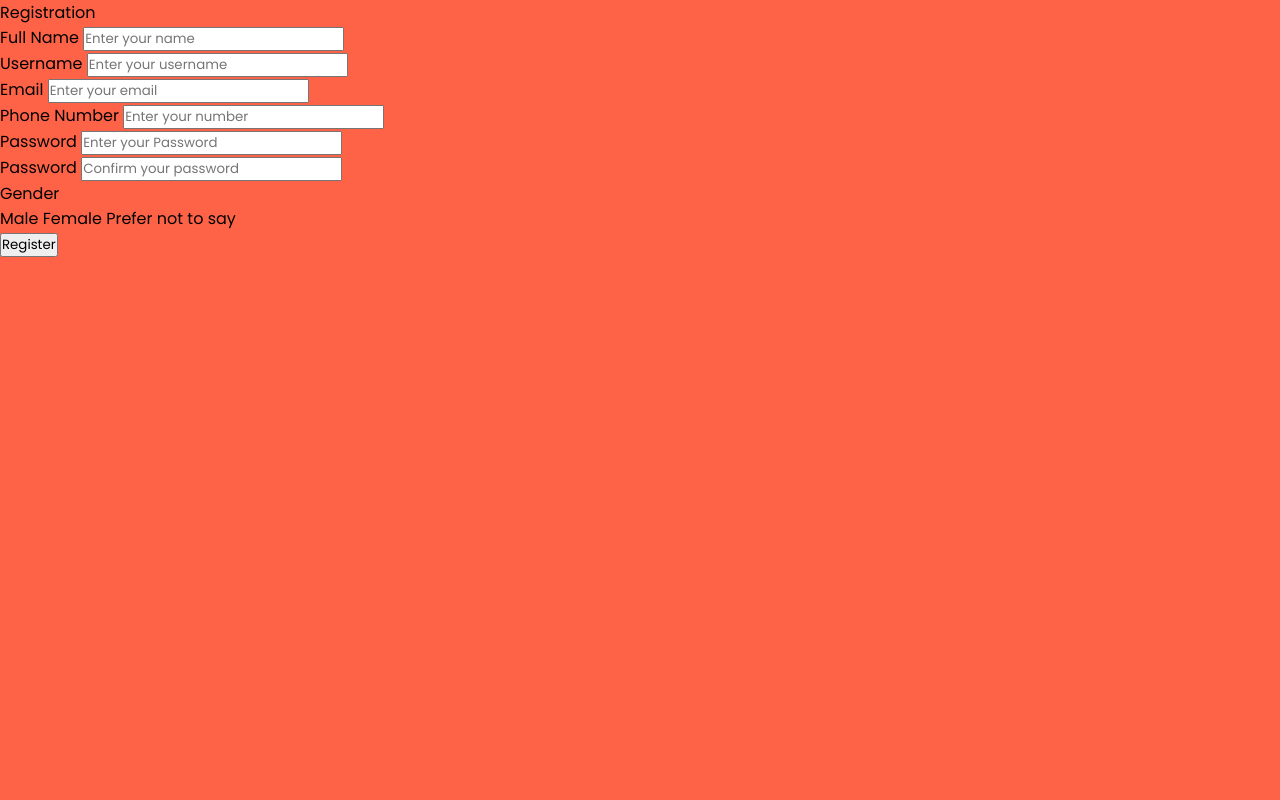
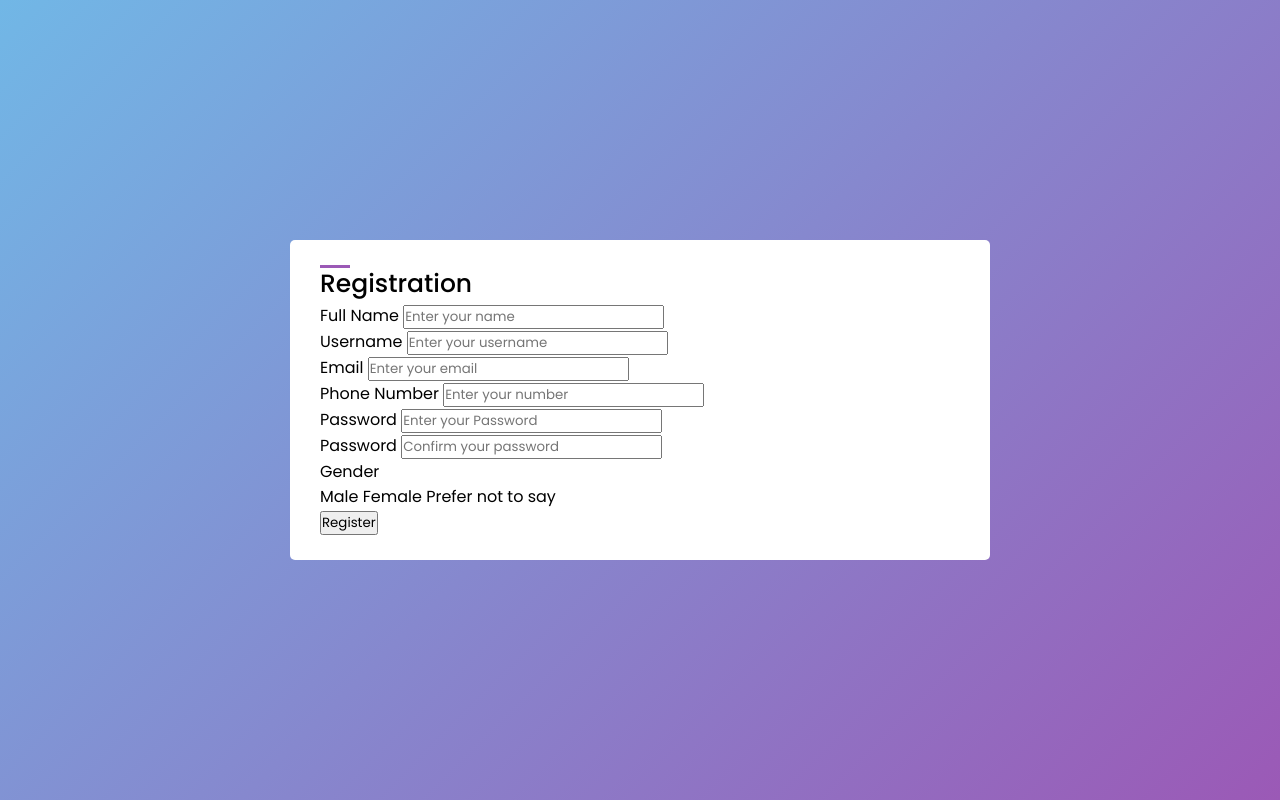
Before and after one commit to IlyaKrapivnoy/Responsive-Registration-Form, a plain HTML site: page index.html in a window 1280 px wide. Drawn offline with Linux system fonts and the light colour scheme.

Commit message:
add small line

```diff
--- a/style.css
+++ b/style.css
@@ -8,5 +8,31 @@
 }
 
 body {
-    background: tomato;
+    background: linear-gradient(135deg, #71b7e6, #9b59b6);
+    display: flex;
+    height: 100vh;
+    justify-content: center;
+    align-items: center;
+    padding: 10px;
 }
+
+.container {
+    max-width: 700px;
+    width: 100%;
+    background: #fff;
+    padding: 25px 30px;
+    border-radius: 5px;
+}
+
+.container .title {
+    font-size: 25px;
+    font-weight: 500;
+}
+
+.container .title::before {
+    content: '';
+    position: absolute;
+    height: 3px;
+    width: 30px;
+    background: #9b59b6;
+}
```
